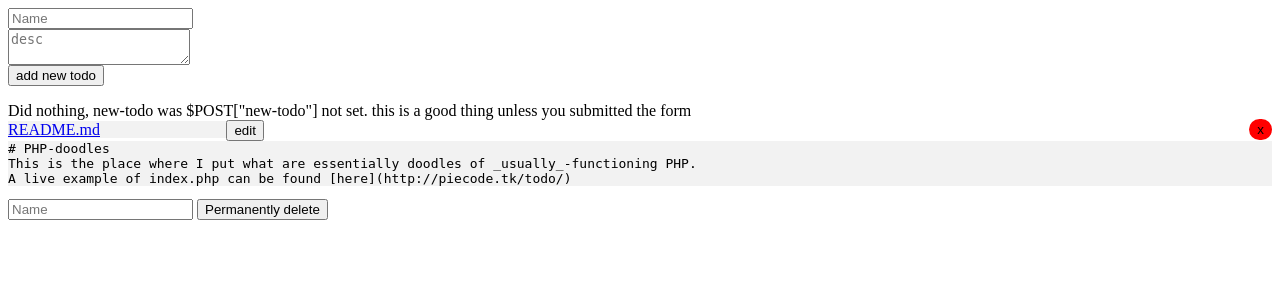
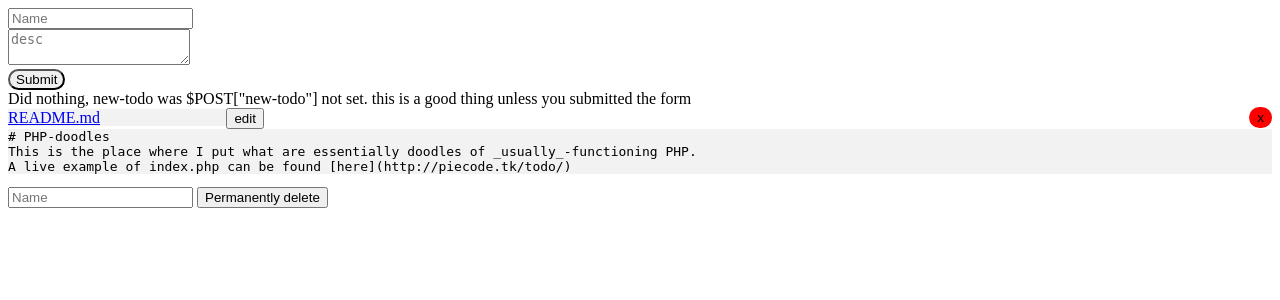
Before and after one commit to pielover88888/PHP-doodles, a PHP site: page /index.php in a window 1280 px wide. Shown: the top 300 px of the page. Run offline with PHP 8.4, Linux system fonts and the light colour scheme; data that the repository does not hold is empty.

Commit message:
bugs cross my path only to be murdered

```diff
--- a/index.php
+++ b/index.php
@@ -1,4 +1,17 @@
+<!DOCTYPE html>
 <head>
+<style>
+.button{
+border-radius:50px;
+}
+input:focus,
+select:focus,
+//textarea:focus,
+button:focus {
+    outline-width: thin;
+	outline-style:outset;
+}
+</style>
 <meta name=viewport content="width=device-width, initial-scale=1">
 </head>
 <!--script>
@@ -10,8 +23,8 @@ return true;
 </script-->
 <form action="/todo/index.php" method="POST">
 <input type="text" placeholder="Name" name="new-todo" id='new'><br>
-<textarea type="text" placeholder="desc" id='desc' name="desc"></textarea><br>
-<input type="submit" value="add new todo">
+<textarea type="text" placeholder="desc" id="desc" name="desc"></textarea><br>
+<input type="submit" class="button" value="Submit">
 </form>
 
 <?php
@@ -68,7 +81,7 @@ $content = file_get_contents($result);
 $jscontent = str_replace("\n",'\n',$content);
 $jscontent = str_replace("\r\n",'\n',$content);
 
-$magic_js = "window.scrollTo(0,0);var naw=document.getElementById('new'); naw.value='$result'; var dask=document.getElementById('desc'); dask.value='$jscontent';dask.style.width='90%';dask.style.height='30%';dask.focus();";
+$magic_js = "window.scrollTo(0,0);var naw=document.getElementById('new'); naw.value='$result';var dask=document.getElementById('desc'); dask.value='$jscontent';dask.style.width='90%';dask.style.height='200px';dask.focus();";
 $delbut = "<button onclick=\"$magic_js\" value='edit' style='margin-left:10%;'>edit</button><form style='display:inline;float:right;' action='/todo/index.php' method='POST'><input type='hidden' name='del-todo' value='$result'> <input style='border-radius:5000px;background-color:red;border-color:rgba(0,0,0,0.0);margin-left:10px;margin-top:-1px;' type='submit' value='x' title='Permanently delete $result'></form>";
 		echo "<span style='background-color:rgba(0,0,0,0.05);'>" . $beg . $result . $end . $result . "</a>" . $delbut;
 		echo "<pre style='white-space: pre-wrap;margin-top:0px;background-color:rgba(0,0,0,0.05);'><code>" . $content . "</code></pre></span>";
```
